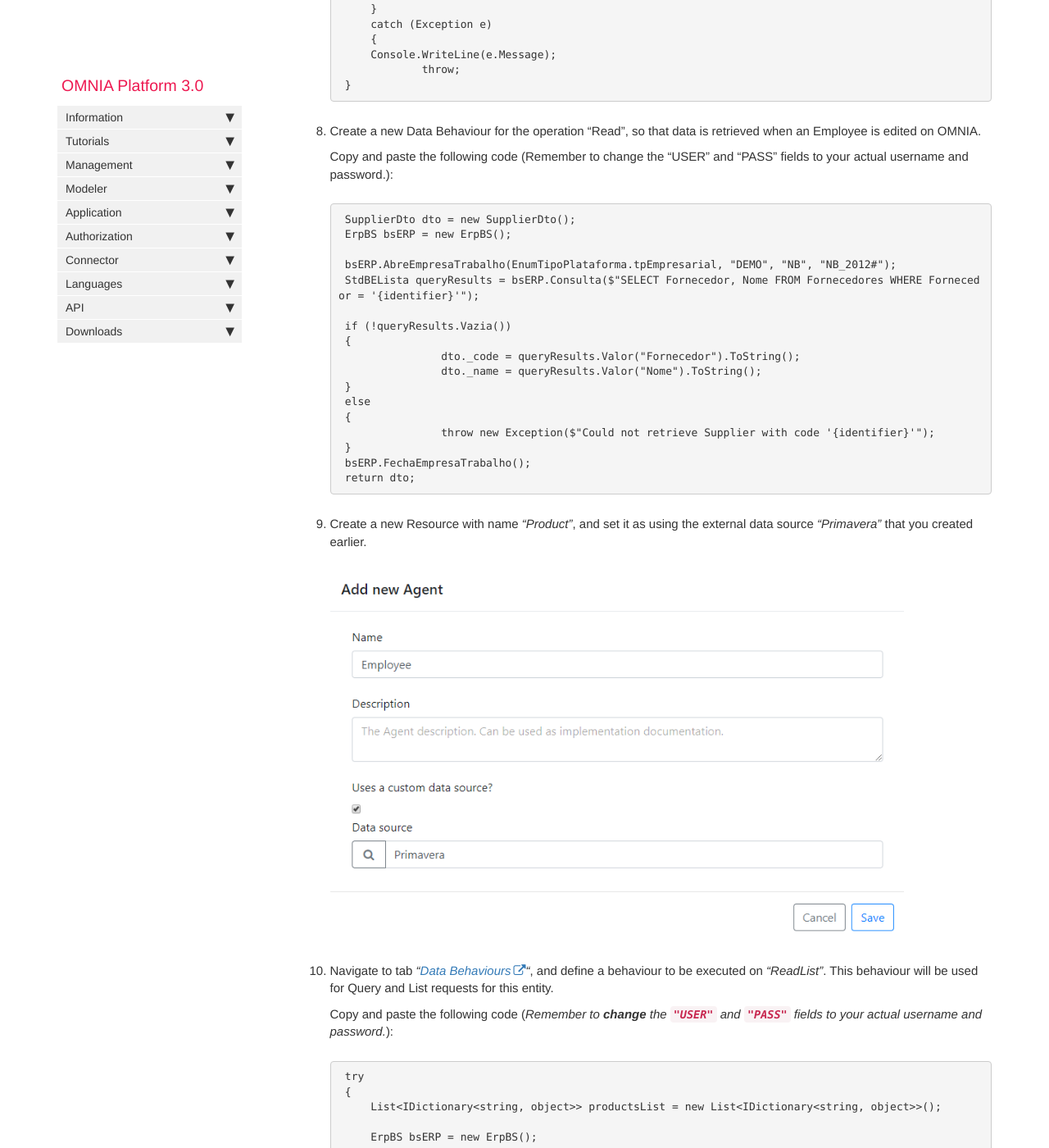
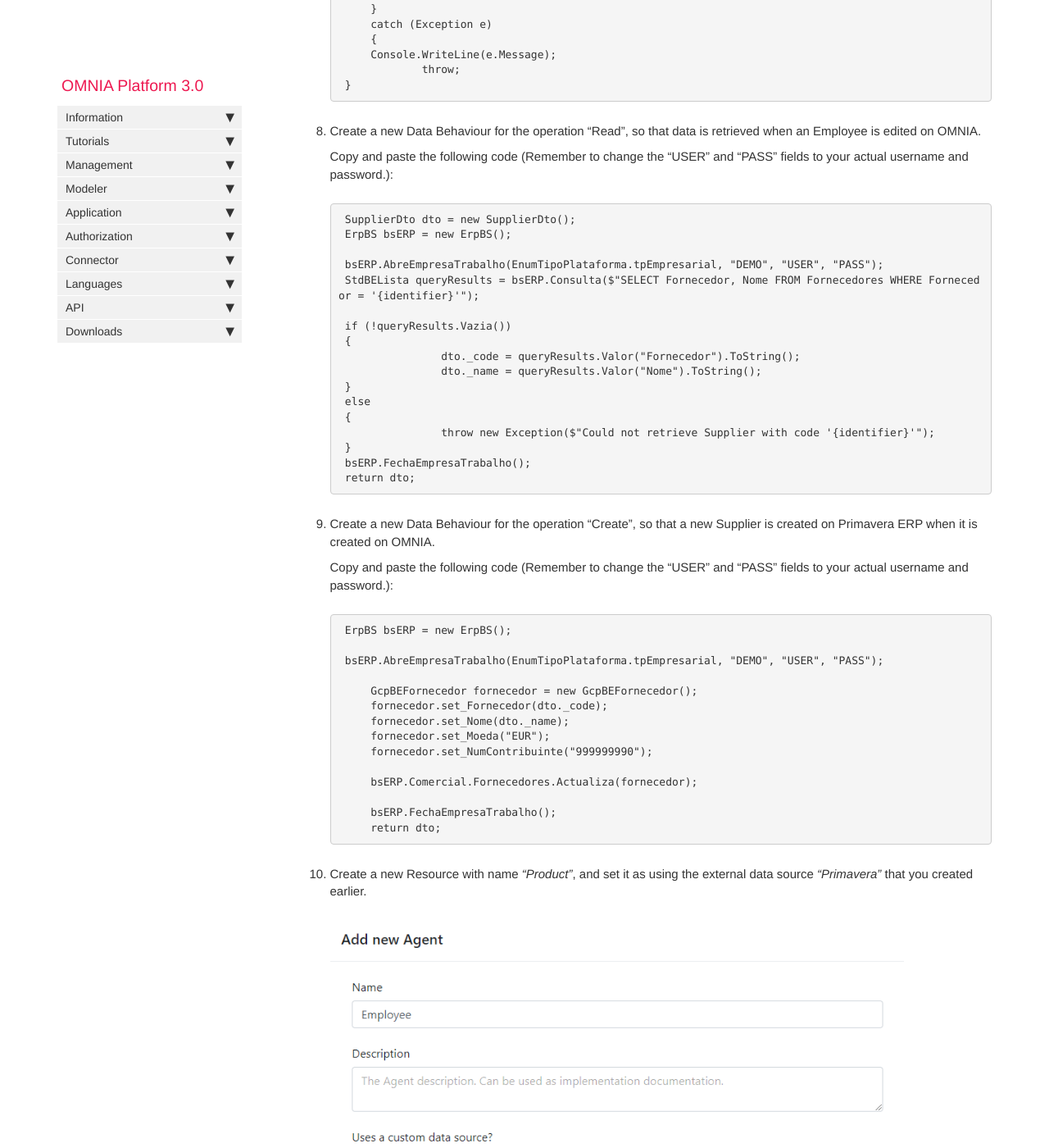
Before and after one commit to daniel8lopes/omnia3, a Jekyll site: the page built from docs/pages/omnia3/Tutorials/omnia3_multisystemconnectortutorial.md, in a window 1280 px wide and 1400 px high, scrolled down 2674 px. Shown: the whole window at 82% size. Built offline with Jekyll 4.4.1, drawn with Linux system fonts in a browser that asks for light colours; nearby versions of some CDN libraries; comment, search, counter and statistics services are not loaded.

Commit message:
Update omnia3_multisystemconnectortutorial.md

````diff
--- a/docs/pages/omnia3/Tutorials/omnia3_multisystemconnectortutorial.md
+++ b/docs/pages/omnia3/Tutorials/omnia3_multisystemconnectortutorial.md
@@ -105,7 +105,7 @@ This tutorial also requires an access to [Primavera ERP](https://pt.primaverabss
 	SupplierDto dto = new SupplierDto();
 	ErpBS bsERP = new ErpBS();
 
-	bsERP.AbreEmpresaTrabalho(EnumTipoPlataforma.tpEmpresarial, "DEMO", "NB", "NB_2012#");
+	bsERP.AbreEmpresaTrabalho(EnumTipoPlataforma.tpEmpresarial, "DEMO", "USER", "PASS");
 	StdBELista queryResults = bsERP.Consulta($"SELECT Fornecedor, Nome FROM Fornecedores WHERE Fornecedor = '{identifier}'");
 
 	if (!queryResults.Vazia())
@@ -121,7 +121,28 @@ This tutorial also requires an access to [Primavera ERP](https://pt.primaverabss
 	return dto;
     ```
 
-7. Create a new Resource with name *"Product"*, and set it as using the external data source *"Primavera"* that you created earlier.
+9. Create a new Data Behaviour for the operation “Create”, so that a new Supplier is created on Primavera ERP when it is created on OMNIA.
+
+    Copy and paste the following code (Remember to change the "USER" and "PASS" fields to your actual username and password.):
+
+    ```C#
+	ErpBS bsERP = new ErpBS();
+
+	bsERP.AbreEmpresaTrabalho(EnumTipoPlataforma.tpEmpresarial, "DEMO", "USER", "PASS");
+
+        GcpBEFornecedor fornecedor = new GcpBEFornecedor();
+        fornecedor.set_Fornecedor(dto._code);
+        fornecedor.set_Nome(dto._name);
+        fornecedor.set_Moeda("EUR");
+        fornecedor.set_NumContribuinte("999999990");
+
+        bsERP.Comercial.Fornecedores.Actualiza(fornecedor);
+
+        bsERP.FechaEmpresaTrabalho();
+        return dto;
+    ```
+
+10. Create a new Resource with name *"Product"*, and set it as using the external data source *"Primavera"* that you created earlier.
 
     ![Modeler create Agent](/images/tutorials/primaveraconnector/add-new-agent.png)
 
````
Also changed, not shown: other parts of docs/pages/omnia3/Tutorials/omnia3_multisystemconnectortutorial.md (+5 -5 lines).
